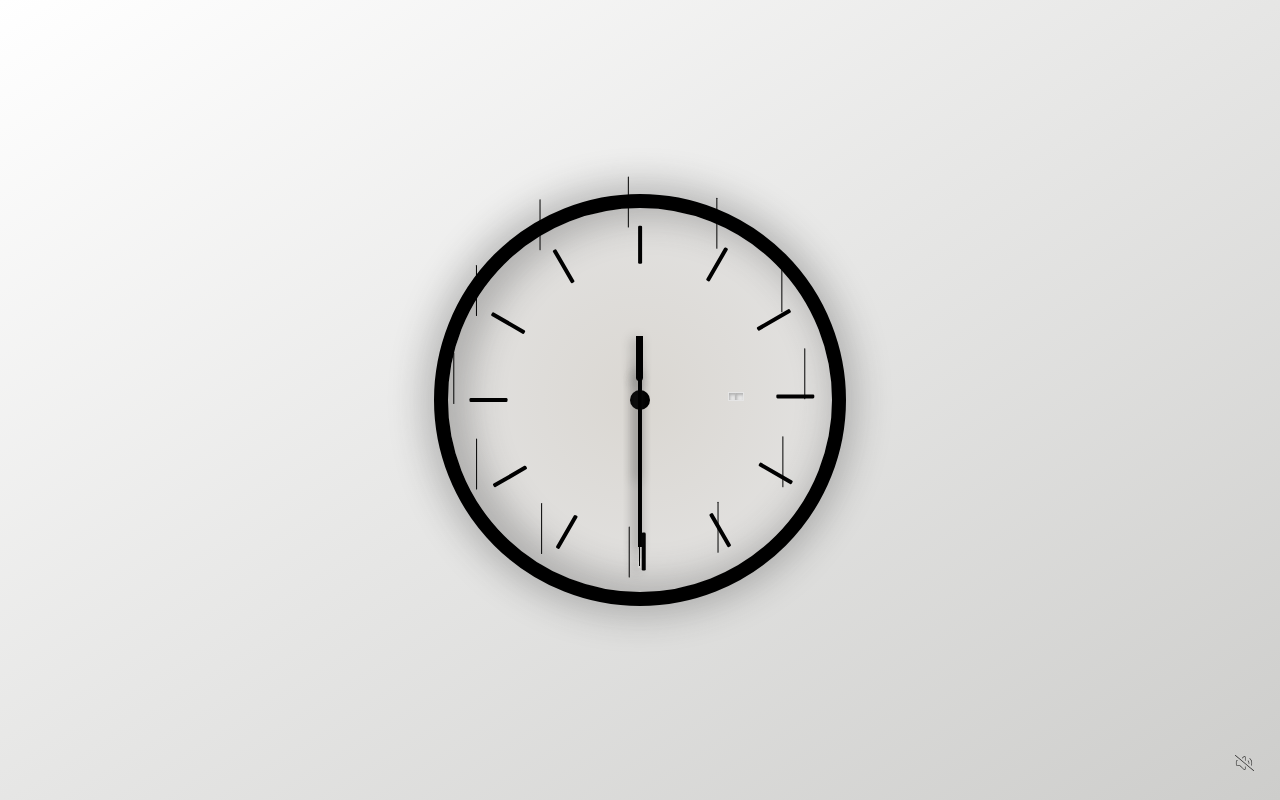
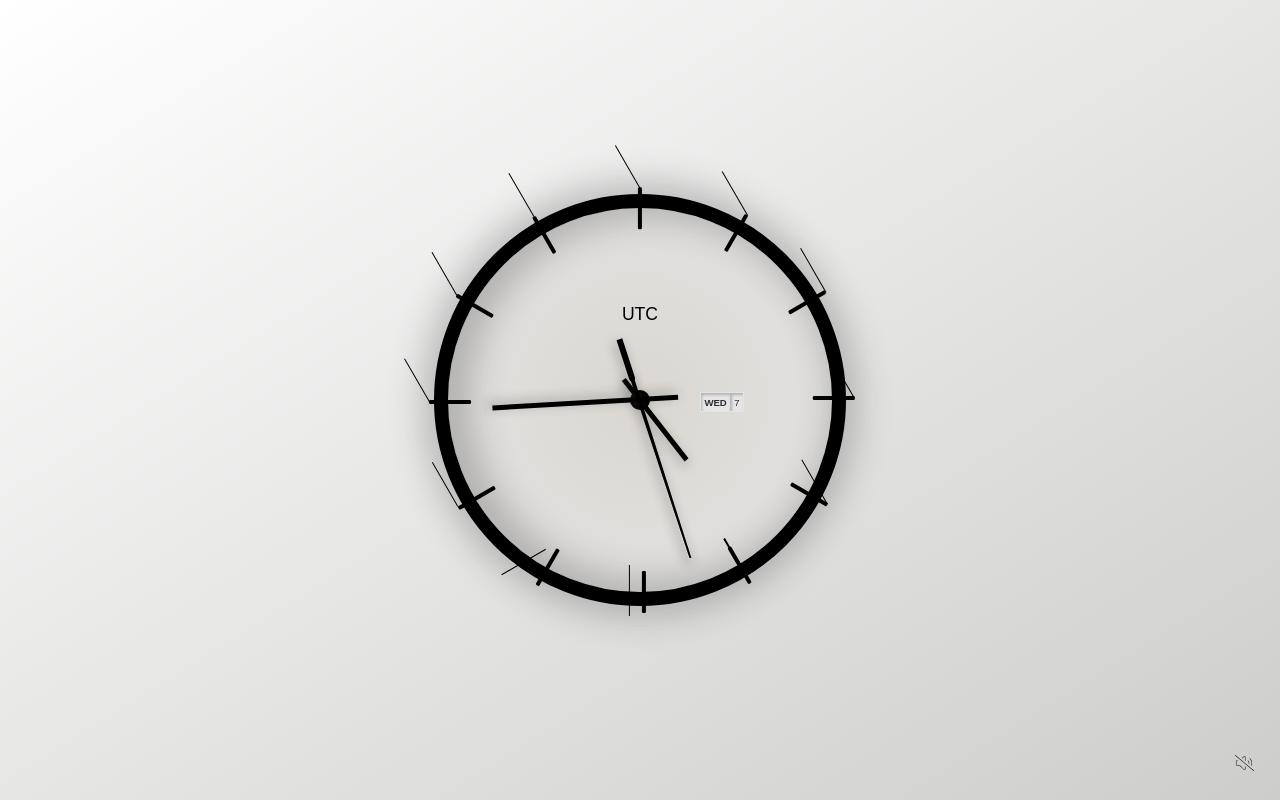
Before and after one commit to abdulrahmanhatem/wall-clock, a plain HTML site: page index.html in a window 1280 px wide. Drawn offline with Linux system fonts and the light colour scheme.

Commit message:
update clock numbers functioning

```diff
--- a/script.js
+++ b/script.js
@@ -1,33 +1,15 @@
 
 let clockFace = document.querySelector(".clock-face");
-let docStyles = window.getComputedStyle(document.body);
-let viewRatio = docStyles.getPropertyValue("--view-ratio");
-let frameRadius = docStyles.getPropertyValue("--clock-frame-radius");
-let unit = viewRatio.replace(/[^a-z]/gi, "");
-viewRatio = parseFloat(viewRatio) ;
-
-clockRadius = frameRadius * parseFloat(viewRatio);
-
 
 for (let n = 0; n < 12; n++) {
+    let number = document.createElement("span");
+    let deg = n *30;
+    let translate = `50%,  calc(var(--clock-frame-radius) * var(--view-ratio))`;
 
-    let number = document.createElement("span");
-    let numbertHeight = number.style.height = 0.25 * clockRadius * viewRatio + unit ;
-    let deg = n *30;
-    let translate = `45% ,${0.8 * clockRadius + unit}`;
     number.style.transform = `rotate(${deg}deg) translate(${translate})`;
 
-    let line = document.createElement("span");
-    line.classList.add("line");
-    line.style.rotate = `0 0 1 ${-deg}deg`;
-
-    number.appendChild(line);
     clockFace.appendChild(number)
 }
-
-number.appendChild(line);
-    clockFace.appendChild(number)
-
 
 
 let audio = document.querySelector(".audio-option img");
--- a/style.css
+++ b/style.css
@@ -41,63 +41,75 @@ body{
     top: calc(50% - calc(3.3 * var(--view-ratio))/2);
     left: 50%;
     width: calc(0.3 * var(--view-ratio));
+    height: calc(3.3 * var(--view-ratio));
     background-color: var(--black);
     border-radius: calc(.1 * var(--view-ratio));
 }
-.clock-face span .line{
+.clock-face span::before{
+    content: '';
     display: block;
     width: calc(0.1 * var(--view-ratio));
     height: calc(4 * var(--view-ratio));
     background-color: var(--black);
     position: absolute;
-
 }
-
-.clock-face span:nth-of-type(1) .line{
+.clock-face span:nth-of-type(1)::before{
+    transform: rotate(0deg);
     top: calc(-0.45 * var(--view-ratio));
     left: calc(-1.01* var(--view-ratio));
 }
-.clock-face span:nth-of-type(2) .line{
+.clock-face span:nth-of-type(2)::before{
+    transform: rotate(30deg);
     top: calc(0.25 * var(--view-ratio));
     left: calc(-1.75 * var(--view-ratio));
 }
-.clock-face span:nth-of-type(3) .line{
+.clock-face span:nth-of-type(3)::before{
+    transform: rotate(-90deg);
     top: calc(1.25 * var(--view-ratio));
     left: calc(-2 * var(--view-ratio));
 }
-.clock-face span:nth-of-type(4) .line{
+.clock-face span:nth-of-type(4)::before{
+    transform: rotate(-120deg);
     top: calc(2.2 * var(--view-ratio));
     left: calc(-1.55 * var(--view-ratio));
 }
-.clock-face span:nth-of-type(5) .line{
+.clock-face span:nth-of-type(5)::before{
+    transform: rotate(-150deg);
     top: calc(2.9 * var(--view-ratio));
     left: calc(-.85 * var(--view-ratio));
 }
-.clock-face span:nth-of-type(6) .line{
+.clock-face span:nth-of-type(6)::before{
+    transform: rotate(-180deg);
     top: calc(3.2 * var(--view-ratio));
     left: calc(0.1 * var(--view-ratio));
 }
-.clock-face span:nth-of-type(7) .line{
+.clock-face span:nth-of-type(7)::before{
+    transform: rotate(-210deg);
     top: calc(2.8 * var(--view-ratio));
     left: calc(0.99 * var(--view-ratio));
 }
-.clock-face span:nth-of-type(8) .line{
+.clock-face span:nth-of-type(8)::before{
+    transform: rotate(-240deg);
     top: calc(2.25 * var(--view-ratio));
     left: calc(1.75 * var(--view-ratio));
 }
-.clock-face span:nth-of-type(9) .line{
+.clock-face span:nth-of-type(9)::before{
+    transform: rotate(-270deg);
     top: calc(1.3 * var(--view-ratio));
     left: calc(2 * var(--view-ratio));
 }
-.clock-face span:nth-of-type(10) .line{
+.clock-face span:nth-of-type(10)::before{
+    transform: rotate(-300deg);
     top: calc(0.24 * var(--view-ratio));
     left: calc(1.89 * var(--view-ratio));
 }
-.clock-face span:nth-of-type(11) .line{
+.clock-face span:nth-of-type(11)::before{
+    transform: rotate(-330deg);
     top: calc(-0.49* var(--view-ratio));
     left: calc(1.17 * var(--view-ratio));
 }
-.clock-face span:nth-of-type(12) .line{
+.clock-face span:nth-of-type(12)::before{
+    transform: rotate(-360deg);
     top: calc(-0.8* var(--view-ratio));
     left: calc(0.1 * var(--view-ratio));
 }
```
